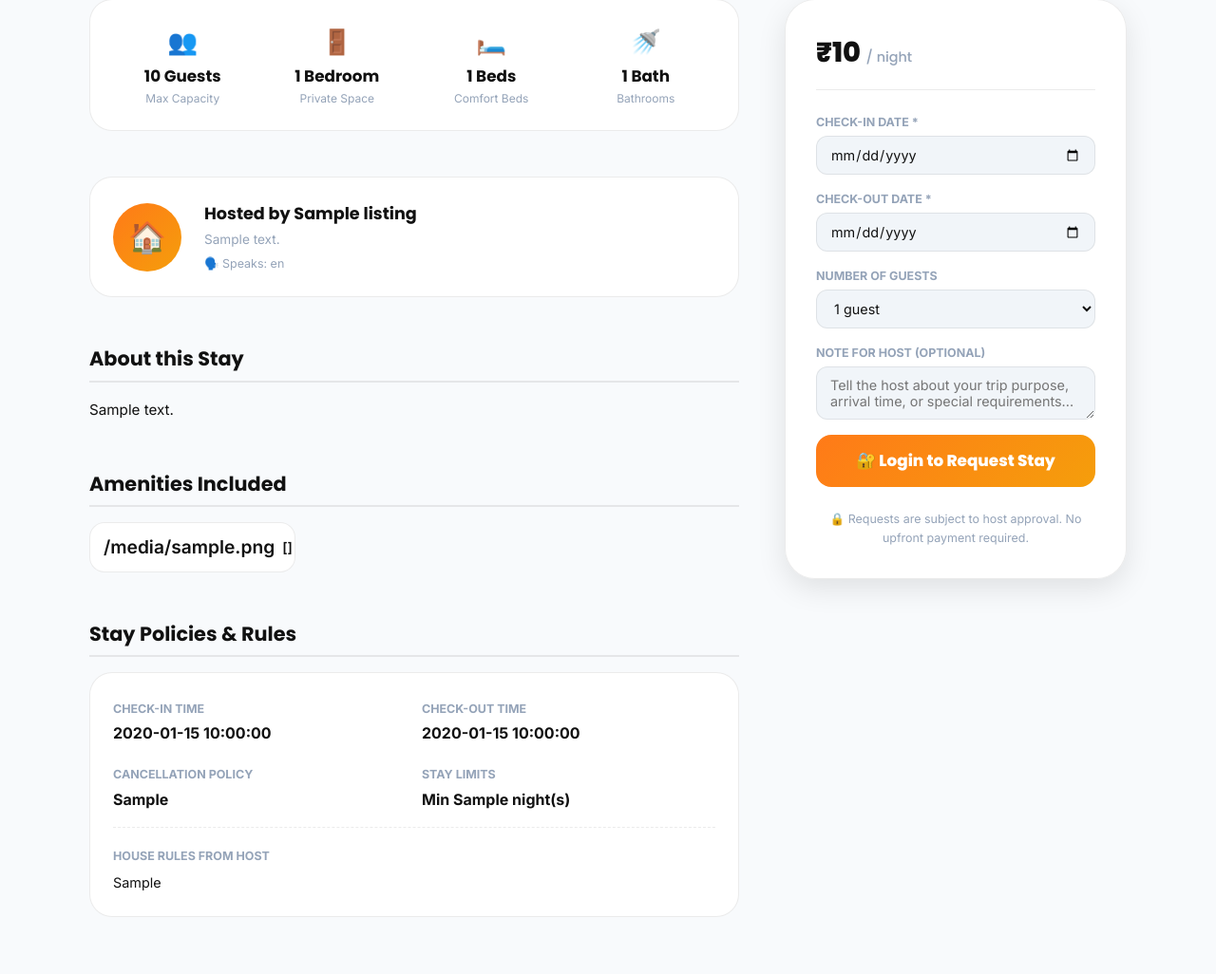
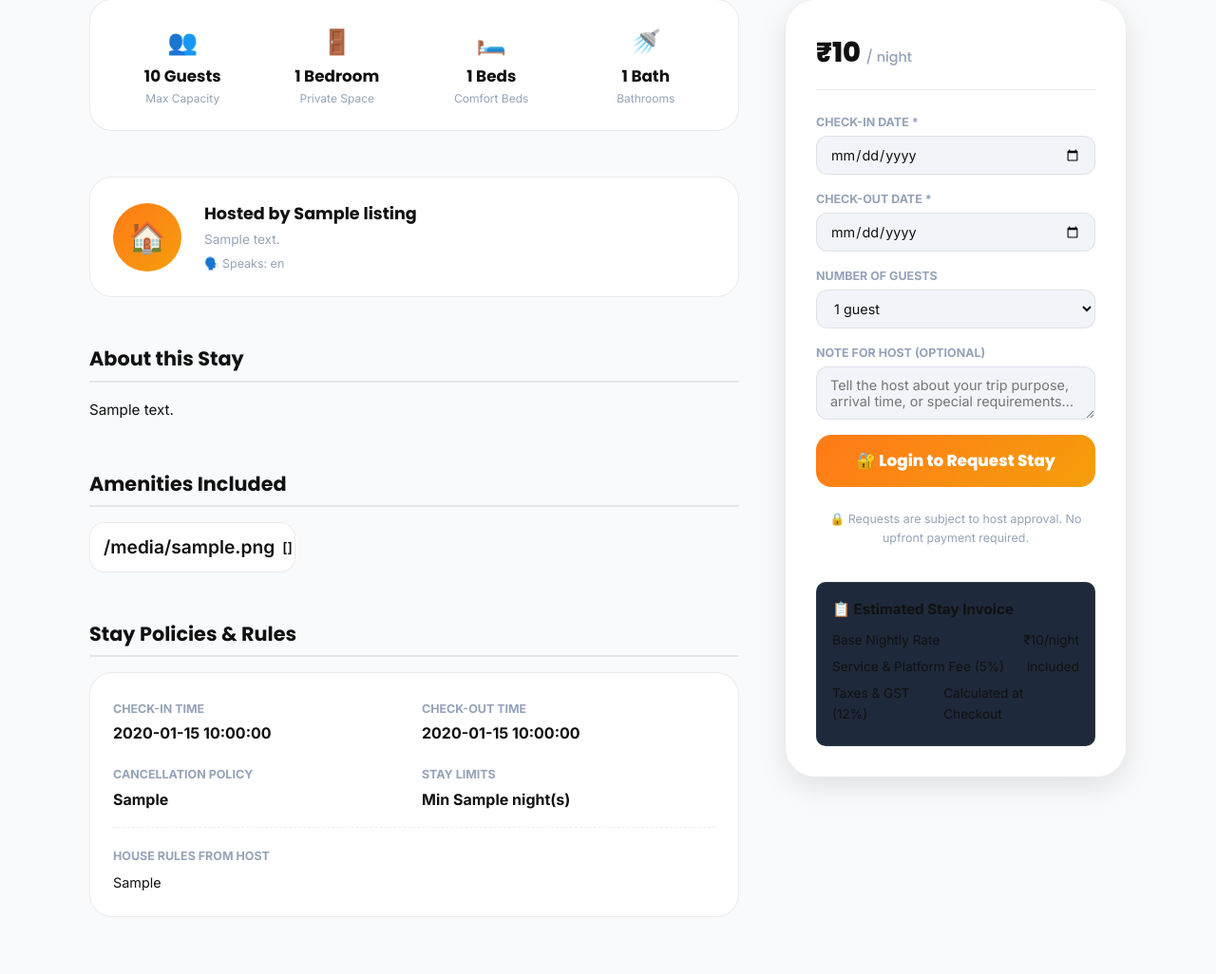
Before and after one commit to mrakarshmehta/tejas26-singularity, a Flask app: template templates/stays/detail.html in a window 1280 px wide. Shown: the part 693-1719 px from the top of the page at 95% size. Run offline with Flask 3, Linux system fonts and the light colour scheme; the template is opened without the code that fills it: most values are stand-ins (such as "Sample title", 1, 10 or a date in 2020); grey boxes marked "Sample" are stand-in pictures.

Commit message:
feat(templates): add price breakdown modal and date picker validation to stay detail page

```diff
--- a/templates/stays/detail.html
+++ b/templates/stays/detail.html
@@ -308,7 +308,25 @@
         <p class="sd-guarantee">
           🔒 Requests are subject to host approval. No upfront payment required.
         </p>
-      </form>
+
+      <!-- Stay Booking Quote & Realtime Price Breakdown -->
+      <div class="stay-price-breakdown-card" style="margin-top:20px;padding:16px;background:var(--surface, #1e293b);border-radius:10px;border:1px solid rgba(255,255,255,0.06);">
+        <h4 style="margin:0 0 10px 0;font-size:0.95rem;">📋 Estimated Stay Invoice</h4>
+        <div style="display:flex;justify-content:space-between;font-size:0.85rem;margin-bottom:6px;">
+          <span>Base Nightly Rate</span>
+          <span id="quote-base">₹{{ listing.price_per_night if listing else 1200 }}/night</span>
+        </div>
+        <div style="display:flex;justify-content:space-between;font-size:0.85rem;margin-bottom:6px;">
+          <span>Service & Platform Fee (5%)</span>
+          <span id="quote-fee">Included</span>
+        </div>
+        <div style="display:flex;justify-content:space-between;font-size:0.85rem;margin-bottom:6px;">
+          <span>Taxes & GST (12%)</span>
+          <span id="quote-tax">Calculated at Checkout</span>
+        </div>
+      </div>
+
+</form>
     </div>
   </div>
 </div>
```
